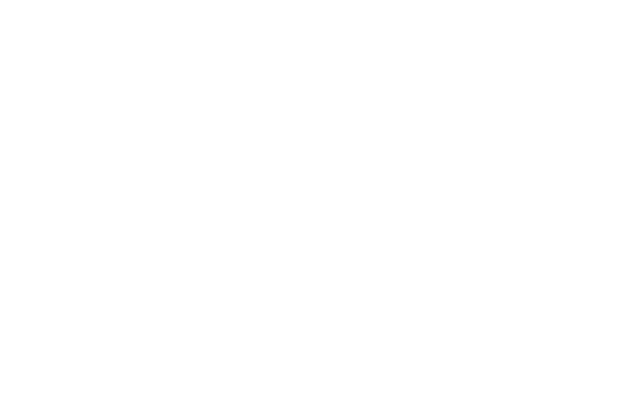
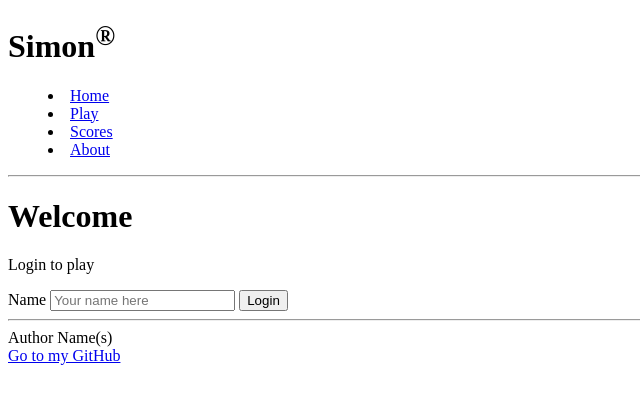
Before and after one commit to KaidenWilliams/Simon, a plain HTML site: page Home.html in a window 1280 px wide. Shown: the whole page, without its empty margins (0-640 px from the left). Drawn offline with Linux system fonts and the light colour scheme.

Commit message:
Completed the first Home file

```diff
--- a/Home.html
+++ b/Home.html
@@ -1,6 +1,49 @@
 <!Doctype html>
+<!-- Specifies that language is English, helps web crawlers I think -->
 <html lang = "en">
+    <head>
+        <!-- Tell's browsers information about scaling viewport-->
+        <meta name="viewport" content="width=device-width, initial-scale=1.0" />
+        <title>Simon</title>
+        <!-- Don't know why this needs to be specified here, favicon pic never even used, guess will happen later  -->
+        <link rel = "icon" href = "favicon.ico" />
+    </head>
 
+    <body>
+        <header>
+            <!-- <sup> for supertext, &reg for trademark R -->
+            <h1>Simon<sup>&reg;</sup></h1>
+            <nav>
+                <menu>
+                    <!-- li is item in list, makes links bullet points -->
+                    <li><a href = "Home.html">Home</a></li>
+                    <li><a href = "Play.html">Play</a></li>
+                    <li><a href = "Scores.html">Scores</a></li>
+                    <li><a href = "About.html">About</a></li>
+                </menu>
+            </nav>
+            <!-- hr makes a line -->
+            <hr/>
+        </header>
 
+        <main>
+            <h1>Welcome</h1>
+            <p>Login to play</p>
+            <!-- get specifies that info will be sent attached to end of URL, action says where to send info -->
+           <!-- Everything else in form specifies how button will look, for is label, type is box, button is submit button -->
+            <form method="get" action="play.html">
+                <label for="name">Name</label>
+                <input type="text" id="name" placeholder="Your name here" />
+                <button type="submit">Login</button>
+            </form>
+        </main>
+
+        <footer>
+            <hr />
+            <span class="text-reset">Author Name(s)</span>
+            <br />
+            <a href="https://github.com/KaidenWilliams/Simon">Go to my GitHub</a>
+        </footer>
+    </body>
 
 </html>
```
Also changed, not shown: About.html (+7 -0 lines), Play.html (+7 -0 lines), Scores.html (+7 -0 lines), favicon.ico (added).
